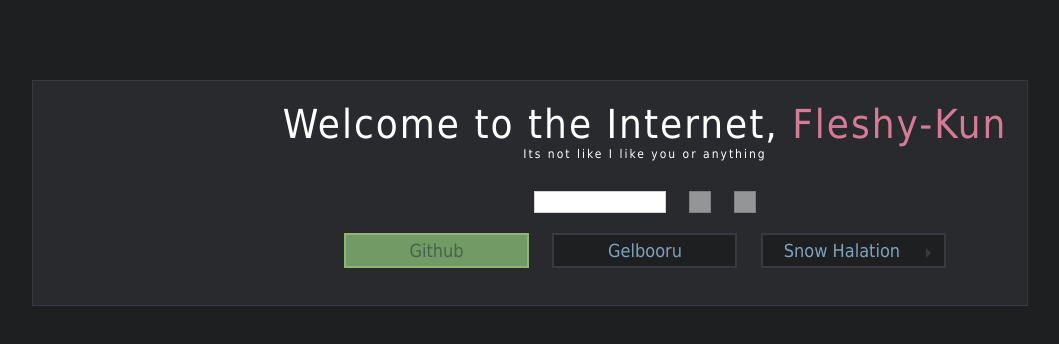
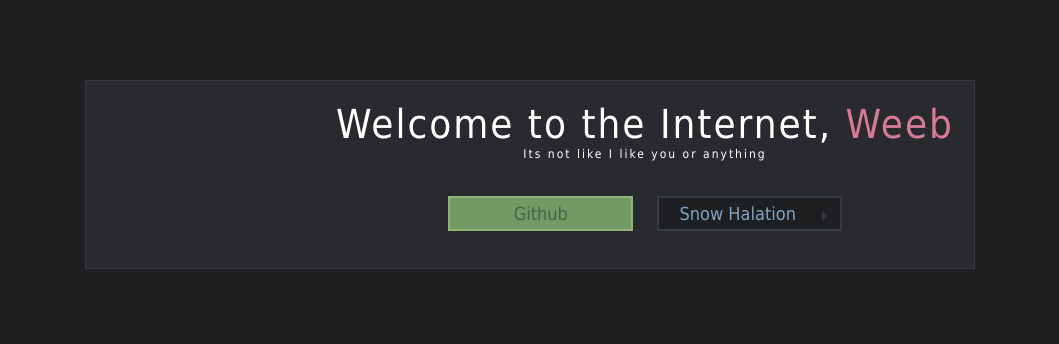
Before and after one commit to Fleshy420/Fleshy420.github.io, a plain HTML site: page index.html in a window 1280 px wide. Shown: the whole page, without its empty margins (110-1169 px from the left). Drawn offline with Linux system fonts and the light colour scheme.

Commit message:
Update index.html

```diff
--- a/index.html
+++ b/index.html
@@ -17,24 +17,12 @@
     <body>
         <main> <!-- Random mascot image will be set as background-image by javascript -->
             <header>
-                <h1>Welcome to the Internet, <span class="name-highlight">Fleshy-Kun</span></h1>
+                <h1>Welcome to the Internet, <span class="name-highlight">Weeb</span></h1>
                 <p class="subtitle">Its not like I like you or anything</p>
             </header>
-            <section class="searchContainer">
-                <form class="searchForm" method="get" action="https://google.com/search">
-                    <input class="searchBar search_google" type="text" name="q" placeholder="Google" autofocus="autofocus" search_/>
-                </form>
-                <form class="searchForm" method="get" action="https://youtube.com/results">
-                    <input class="searchBar search_youtube" type="text" name="search_query" placeholder="Youtube" search_/>
-                </form>
-                <form class="searchForm" method="get" action="https://en.wikipedia.org/w/index.php">
-                    <input class="searchBar search_wikipedia" type="text" name="search" placeholder="Wikipedia (en)" search_/>
-                </form>
-            </section>
             <nav>
                 <ul class="buttonList">
                     <li class="button button_green"><a href="github.html">Github</a></li>
-                    <li class="button button_grey"><a href="#">Gelbooru</a></li>
                     <li class="button button_grey buttonArrow"><a href="#">Snow Halation</a>
                         <ul>
                             <li><a href="#" onmouseover="playclip(1);" onmouseout="stopclip(1);">Fushigi da ne ima no kimochi</a></li>
```
